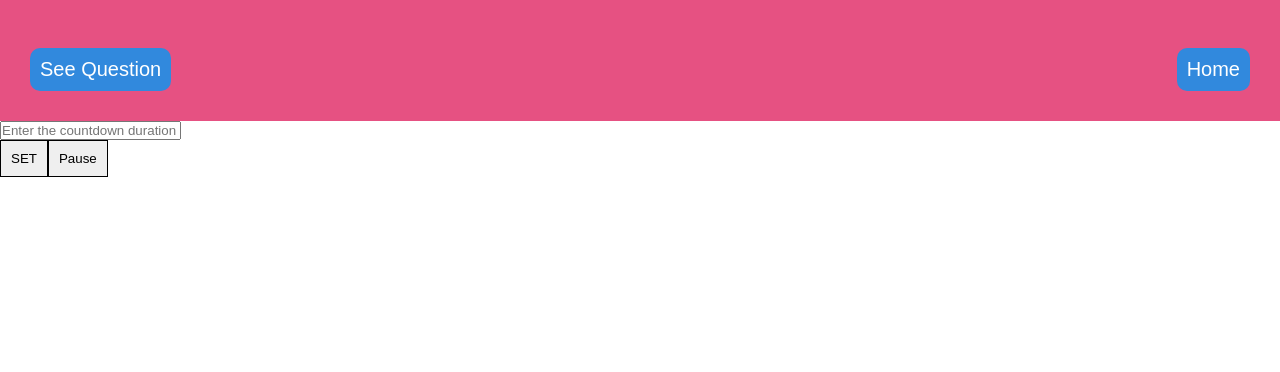
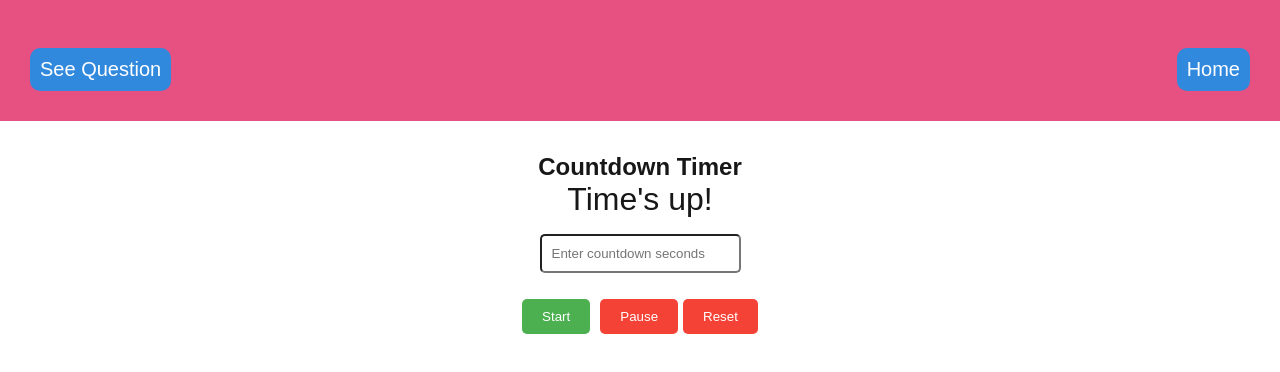
Before and after one commit to nirmit-successiveTech/ReactJs-Training, a Next.js app in the folder assignment-1/my-app/: page /day-2/question19 in a window 1280 px wide. Shown: the top 372 px of the page. Built offline with nearby package versions, Linux system fonts and the light colour scheme.

Commit message:
completed assignment-2

```diff
--- a/assignment-1/my-app/package.json
+++ b/assignment-1/my-app/package.json
@@ -17,5 +17,9 @@
     "eslint": "^9",
     "eslint-config-next": "15.3.3",
     "@eslint/eslintrc": "^3"
-  }
+  },
+  "description": "This is a [Next.js](https://nextjs.org) project bootstrapped with [`create-next-app`](https://nextjs.org/docs/app/api-reference/cli/create-next-app).",
+  "main": "index.js",
+  "author": "",
+  "license": "ISC"
 }
--- /dev/null
+++ b/assignment-1/my-app/src/app/day-2/hook/useTimer.jsx
@@ -0,0 +1,37 @@
+import { useEffect, useState } from "react";
+
+export default function useCountdown(initialCount = 0) {
+  const [count, setCount] = useState(initialCount);
+  const [isActive, setIsActive] = useState(false);
+
+  // Start the timer
+  const start = (duration) => {
+    setCount(duration);
+    setIsActive(true);
+  };
+
+  // Pause the timer
+  const pause = () => {
+    setIsActive(false);
+  };
+
+  // Reset the timer
+  const reset = () => {
+    setIsActive(false);
+    setCount(initialCount);
+  };
+
+  useEffect(() => {
+    let intervalId;
+
+    if (isActive && count > 0) {
+      intervalId = setInterval(() => {
+        setCount((prev) => prev - 1);
+      }, 1000);
+    }
+
+    return () => clearInterval(intervalId);
+  }, [isActive, count]);
+
+  return { count, isActive, start, pause, reset };
+}
--- a/assignment-1/my-app/src/app/day-2/layout.js
+++ b/assignment-1/my-app/src/app/day-2/layout.js
@@ -75,7 +75,7 @@ export default function Layout2({ children }) {
             {buttonvalues.map((item,index)=>(
               <div key={index} className="sidebar-child">
                 <Link href={item.val}>
-                <button className="sidebar-button">{index+1}</button>
+                <button className="sidebar-button" onClick={HandleClick}>{index+1}</button>
                 </Link>
               </div>
             ))}
--- a/assignment-1/my-app/src/components/StudentList.jsx
+++ b/assignment-1/my-app/src/components/StudentList.jsx
@@ -12,7 +12,7 @@ export default function StudentList(){
     }
 
     const students = useMemo(()=>{
-        return name
+        return name;
     },[name])
 
     return(
--- a/assignment-1/my-app/src/components/TimerHook.jsx
+++ b/assignment-1/my-app/src/components/TimerHook.jsx
@@ -1,42 +1,76 @@
-"use client"
-import { useEffect, useState } from "react"
+"use client";
+import useCountdown from "@/app/day-2/hook/useTimer";
+import { useState } from "react";
 
-export default function TimerHook(){
-    const [useTimer,setuseTime]=useState('')
-    const [count,setcount]=useState('')
-    const [flag,setflag]=useState(false)
 
-    function HandleClick(){
-        setuseTime(count);
-        setflag((prev)=> prev===false?true:true)
-    }
+export default function TimerHook() {
+  const [inputVal, setInputVal] = useState("");
+  const { count, isActive, start, pause, reset } = useCountdown();
 
-    function PauseTimer(){
-        setflag((prev)=>prev===true?false:false)
-    }
+  const handleStart = () => {
+    const duration = parseInt(inputVal);
+      start(duration);
+  };
 
-    useEffect(()=>{
-        let id;
+  return (
+    <div style={{ textAlign: "center", padding: "2rem" }}>
+      <h2>Countdown Timer</h2>
 
-        if(flag){
-            id=setInterval(() => {
-                console.log('counting');
-            setcount((count)=>count-1);
-            }, 1000);
-        }
+      <div style={{ fontSize: "2rem", marginBottom: "1rem" }}>
+        {count > 0 ? count : "Time's up!"}
+      </div>
 
-        return ()=>clearInterval(id)
+      <input
+        type="number"
+        placeholder="Enter countdown seconds"
+        value={inputVal}
+        onChange={(e) => setInputVal(e.target.value)}
+        style={{ padding: "10px", borderRadius: "5px", marginBottom: "10px" }}
+      />
 
-    },[useTimer,flag])
-    return(
-        <div>
-            <div>{count>0 && count}</div>
-            <input type="text" placeholder="Enter the countdown duration" value={count}
-            onChange={(e)=>setcount(e.target.value)} />
-            <div>
-                <button onClick={HandleClick}>SET</button>
-                <button onClick={PauseTimer}>Pause</button>
-            </div>
-        </div>
-    )
+      <div style={{ marginTop: "1rem" }}>
+        <button
+          onClick={handleStart}
+          style={{
+            padding: "10px 20px",
+            backgroundColor: "#4caf50",
+            color: "#fff",
+            border: "none",
+            borderRadius: "5px",
+            marginRight: "10px",
+            cursor: "pointer",
+          }}
+        >
+          Start
+        </button>
+        <button
+          onClick={pause}
+          style={{
+            padding: "10px 20px",
+            backgroundColor: "#f44336",
+            color: "#fff",
+            border: "none",
+            borderRadius: "5px",
+            cursor: "pointer",
+          }}
+        >
+          Pause
+        </button>
+                <button
+          onClick={reset}
+          style={{
+            padding: "10px 20px",
+            backgroundColor: "#f44336",
+            color: "#fff",
+            border: "none",
+            borderRadius: "5px",
+            cursor: "pointer",
+            marginLeft:'5px'
+          }}
+        >
+          Reset
+        </button>
+      </div>
+    </div>
+  );
 }
```
Also changed, not shown: assignment-1/my-app/src/app/day-2/hook/useClipboard.jsx (added, +15 -0 lines), assignment-1/my-app/src/app/day-2/hook/useLocalStorage.jsx (added, +15 -0 lines), assignment-1/my-app/src/app/day-2/question14/page.jsx (added, +10 -0 lines), assignment-1/my-app/src/app/day-2/question17/page.jsx (added, +20 -0 lines), assignment-1/my-app/src/app/day-2/question18/page.jsx (added, +24 -0 lines), assignment-1/my-app/src/components/Tasks.jsx (added, +29 -0 lines), assignment-1/my-app/src/components/ToDo.jsx (+105 -17 lines), 1 other file (tests, documents, lock files or other folders).
